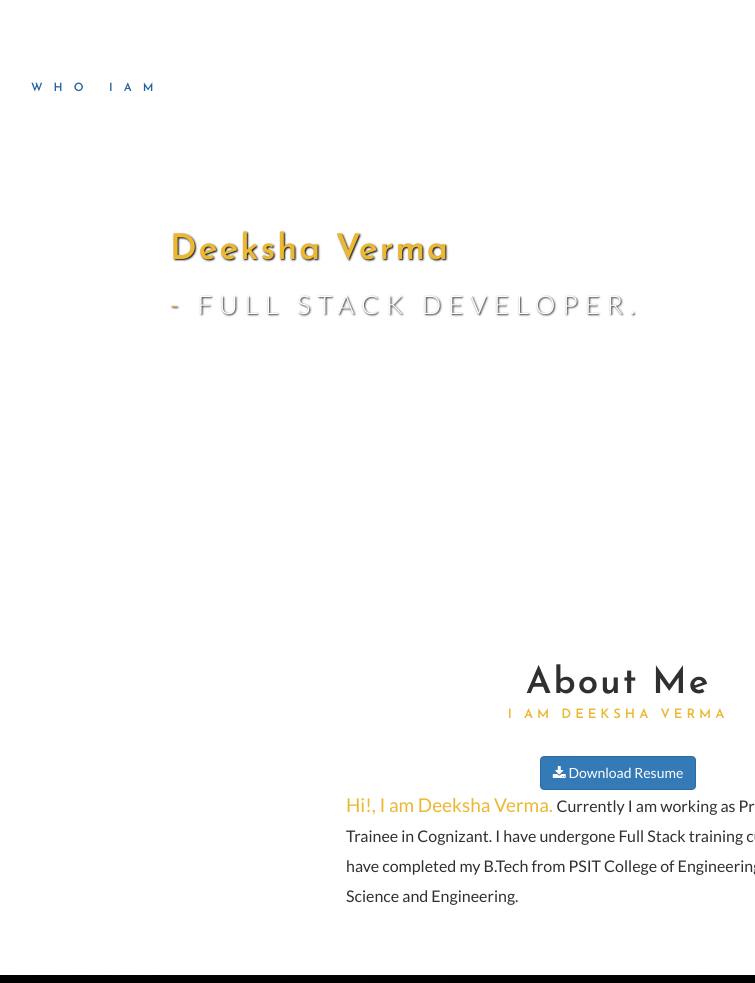
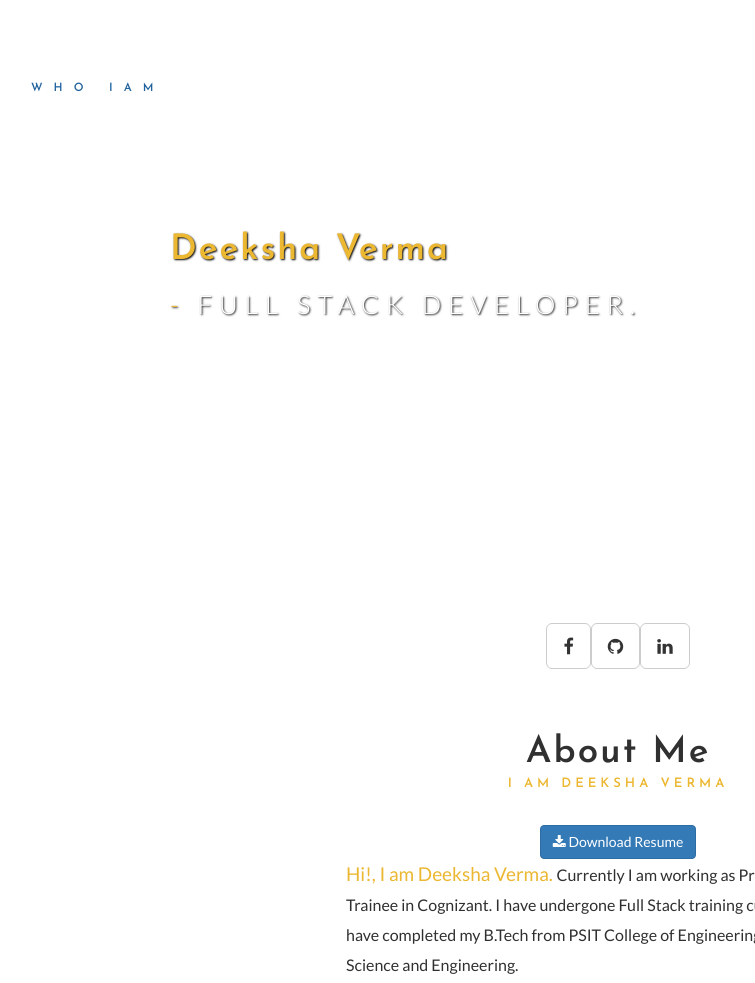
Before and after one commit to DeekshaVerma5497/DeekshaVerma5497.github.io, a plain HTML site: page index.html in a window 1280 px wide. Shown: the top 983 px of the page, without its empty margins (22-777 px from the left). Drawn offline with Linux system fonts and the light colour scheme.

Commit message:
Add files via upload

```diff
--- a/index.html
+++ b/index.html
@@ -57,6 +57,12 @@ Smartphone Compatible web template, free webdesigns for Nokia, Samsung, LG, Sony
 	</div>
 <!-- //banner -->
 <!-- about -->
+<br>
+ <div align="center" class="container">
+          <div class="button-container"><a class="btn btn-default btn-round btn-lg btn-icon" href="https://www.facebook.com/deeksha5verma" rel="tooltip" title="Facebook Profile"><i class="fa fa-facebook"></i></a><a class="btn btn-default btn-round btn-lg btn-icon" href="https://github.com/DeekshaVerma5497" rel="tooltip" title="Github Profile link"><i class="fa fa-github"></i></a><a class="btn btn-default btn-round btn-lg btn-icon" href="https://www.linkedin.com/in/deeksha-verma-295833117/" rel="tooltip" title="Linkedin Profile Link"><i class="fa fa-linkedin"></i></a></div>
+        </div>
+
+
 <div class="about" id="about">
 	<div class="col-md-3"></div>
 	<div class="col-md-6 person-info-agileits-w3layouts">
```
